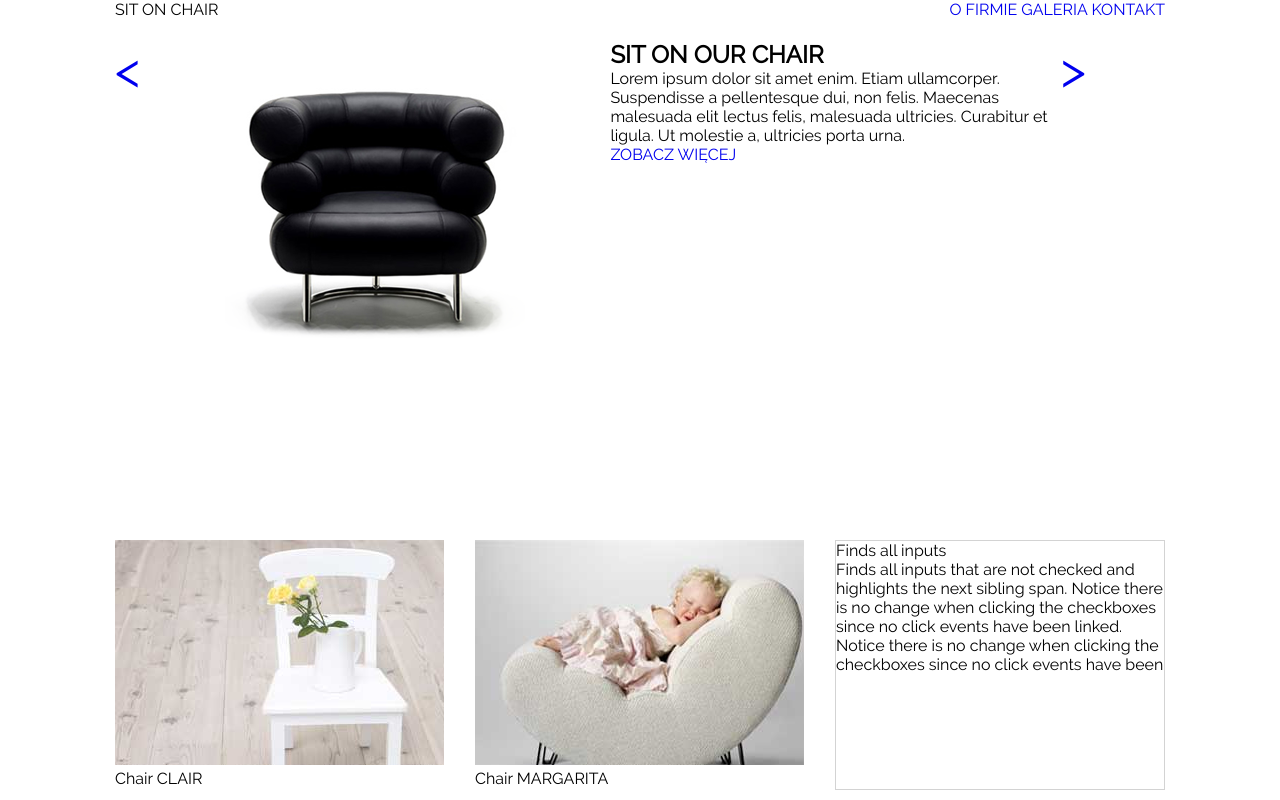
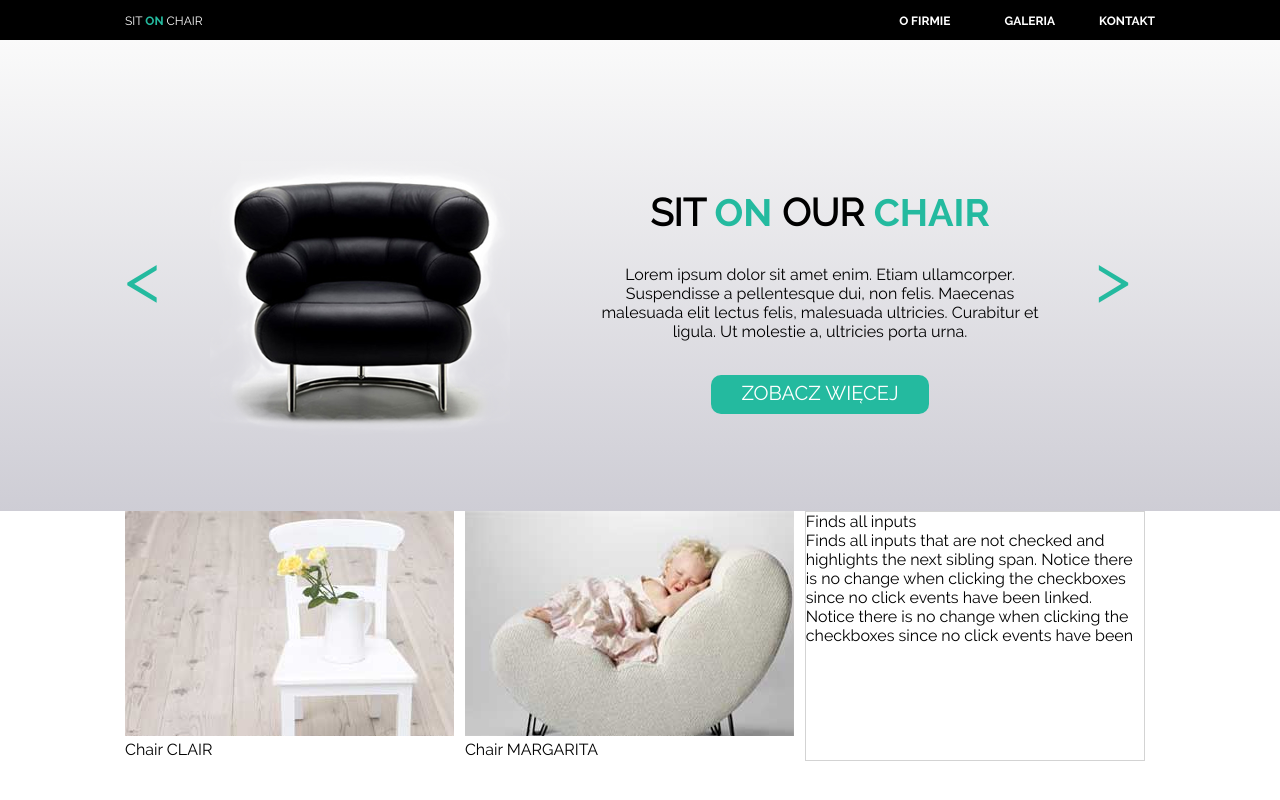
Before and after one commit to pgrycz/POZ_FRO_W_03_Warsztat_01_Sit_on_chair, a plain HTML site: page index.html in a window 1280 px wide. Shown: the top 800 px of the page. Drawn offline with Linux system fonts and the light colour scheme.

Commit message:
tryout: rewrite classes to BEM nomenclature, overall progress

```diff
--- a/css/style.css
+++ b/css/style.css
@@ -98,8 +98,9 @@ header, section, footer {
 }
 
 div.container {
-  width: 1050px;
+  max-width: 1050px;
   margin: 0 auto;
+  padding: 0 10px;
   position: relative;
 }
 
@@ -107,11 +108,20 @@ div.container {
   overflow: auto;
 }
 
+section:nth-of-type(1)::after,
+section:nth-of-type(2)::after,
+section:nth-of-type(3)::after,
+section:nth-of-type(4)::after {
+  content: '';
+  clear: both;
+  display: table;
+}
+
 .float > div {
   float: left;
 }
 
-header span {
+header .header__logo {
   float: left;
 }
 
@@ -119,25 +129,33 @@ nav {
   float: right;
 }
 
-.nav-options li {
-  clear: both;
+.prev, .next {
+  position: absolute;
+  width: 70px;
+  font-size: 70px;
+  top: calc((100% - 80px) / 2); /* lepiej tak ustawiać top na średnią wysokości - 80px to wielkość fontu */
 }
 
-.prev, .next {
-  width: 70px;
-  font-size: 50px;
+.next {
+  right: 0;
 }
 
-.headline {
-  width: 450px;
+.prev a, .next a {
+  color: #24ba9f;
 }
 
 header {
   height: 40px;
+  background-color: black;
+  padding: 10px;
 }
 
 section:nth-of-type(1) {
-  height: 500px;
+  background: #fafafa; /* Old browsers */
+background: -moz-linear-gradient(top, #fafafa 0%, #cecdd5 100%); /* FF3.6-15 */
+background: -webkit-linear-gradient(top, #fafafa 0%,#cecdd5 100%); /* Chrome10-25,Safari5.1-6 */
+background: linear-gradient(to bottom, #fafafa 0%,#cecdd5 100%); /* W3C, IE10+, FF16+, Chrome26+, Opera12+, Safari7+ */
+filter: progid:DXImageTransform.Microsoft.gradient( startColorstr='#fafafa', endColorstr='#cecdd5',GradientType=0 ); /* IE6-9 */
 }
 
 section:nth-of-type(2) {
@@ -156,12 +174,8 @@ footer {
   height: 130px;
 }
 
-.three-headers:nth-child(1) > div {
-  width: 330px;
-}
-
-.three-headers:nth-child(1) > div:nth-child(2) {
-  margin: 0 30px;
+.three-headers > div {
+  width: 33%;
 }
 
 .description {
@@ -172,14 +186,6 @@ footer {
 
 .section-head {
   position: absolute;
-}
-
-section:nth-child(4) .section-head {
-  top: 50px;
-}
-
-aside .section-head {
-  top: 35px;
 }
 
 .form * {
@@ -203,3 +209,60 @@ footer .footer-title, footer .social {
 .social {
   margin-right: 40px;
 }
+
+.header__logo span, nav a {
+  font-size: 12px;
+}
+
+.logo__font--bold {
+  font-family: 'ralewaybold';
+  color: #24ba9f;
+}
+
+.logo__font:not(h1), nav a {
+  color: white;
+}
+
+nav a {
+  font-family: 'ralewaybold';
+}
+
+nav a:nth-last-of-type(2) {
+  margin-left: 50px;
+}
+
+nav a:nth-last-of-type(2) {
+  margin-right: 40px;
+}
+
+h1 {
+  font-size: 38px;
+}
+
+.headline {
+  width: 450px;
+  margin-top: 150px;
+  text-align: center;
+}
+
+.headline p {
+  font-size: 16px;
+  margin-top: 30px;
+  margin-bottom: 40px;
+}
+
+.headline__button {
+  padding: 10px 30px;
+  background-color: #24ba9f;
+  border-radius: 10px;
+}
+
+.headline__button a {
+  font-size: 20px;
+  color: white;
+}
+
+section:nth-of-type(1) img {
+  margin-top: 90px;
+  margin-bottom: 40px;
+}
--- a/index.html
+++ b/index.html
@@ -6,10 +6,13 @@
   <link rel="stylesheet" href="css/style.css">
 </head>
 <body>
+<!-- tryout: class notation changed to BEM nomenclature -->
 <!-- header -->
 <header>
   <div class="container">
-    <span>SIT ON CHAIR</span>
+    <div class="header__logo">
+      <span class="logo__font">SIT <span class="logo__font--bold">ON</span> CHAIR</span>
+    </div>
     <nav class="float">
       <a href="#">O FIRMIE</a>
       <a href="#">GALERIA</a>
@@ -20,23 +23,23 @@
 <!-- section 1 -->
 <section>
   <div class="container float">
-    <div>
-      <span class="prev"><a href="#"><</a></span>
+    <div class="prev">
+      <a href="#"><</a>
     </div>
     <div>
     <img src="images/black_chair.png" alt="black chair">
     </div>
     <div class="headline">
-      <h1>SIT <span>ON</span> OUR <span>CHAIR</span></h1>
+      <h1 class="logo__font">SIT <span class="logo__font--bold">ON</span> OUR <span class="logo__font--bold">CHAIR</span></h1>
       <p>Lorem ipsum dolor sit amet enim. Etiam ullamcorper.
         Suspendisse a pellentesque dui, non felis. Maecenas
         malesuada elit lectus felis, malesuada ultricies.
         Curabitur et ligula. Ut molestie a, ultricies porta
         urna.</p>
-      <span><a href="#">ZOBACZ WIĘCEJ</a></span>
+      <span class="headline__button"><a href="#">ZOBACZ WIĘCEJ</a></span>
     </div>
-    <div>
-      <span class="next"><a href="#">></a></span>
+    <div class="next">
+      <a href="#">></a>
     </div>
   </div>
 </section>
```
